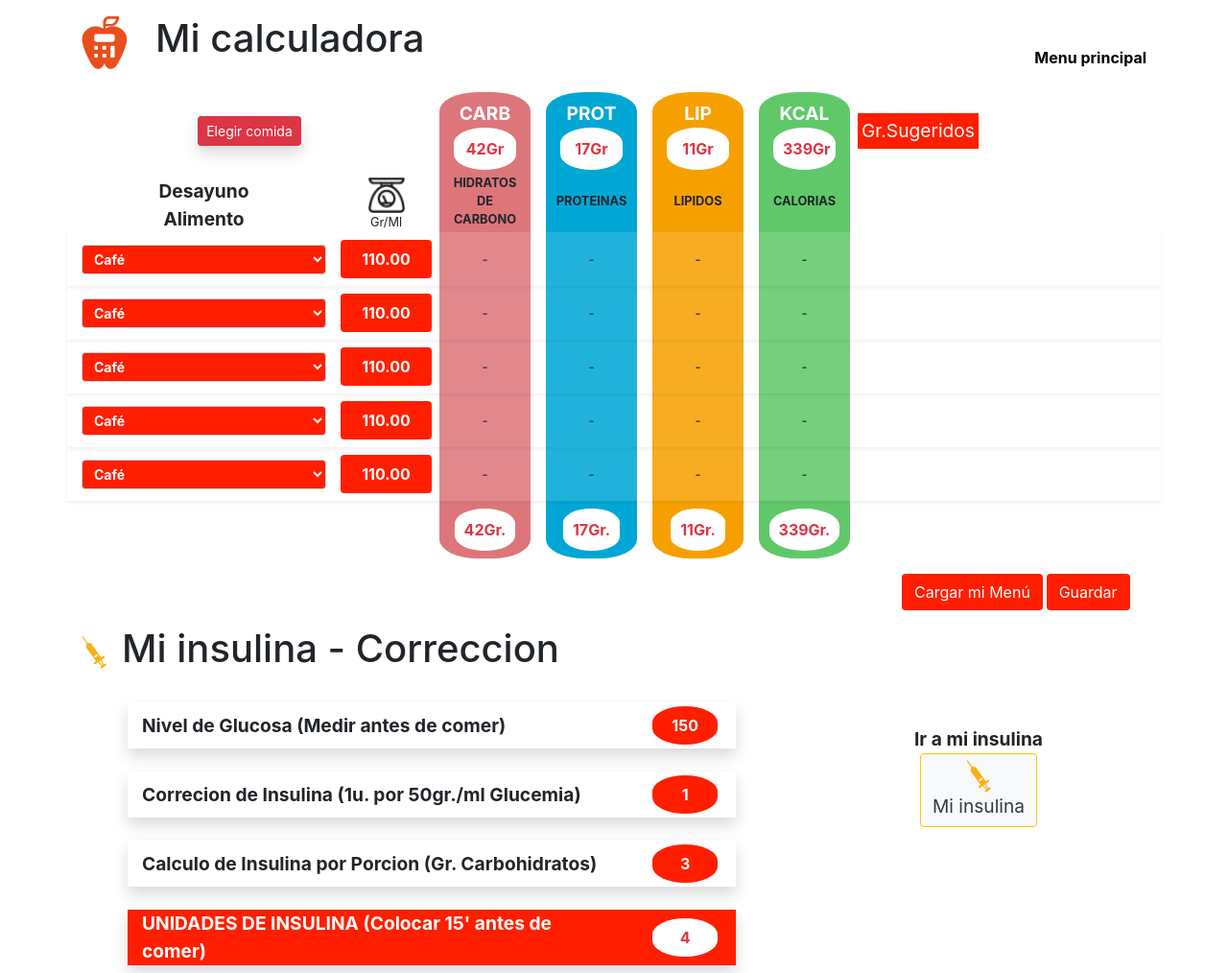
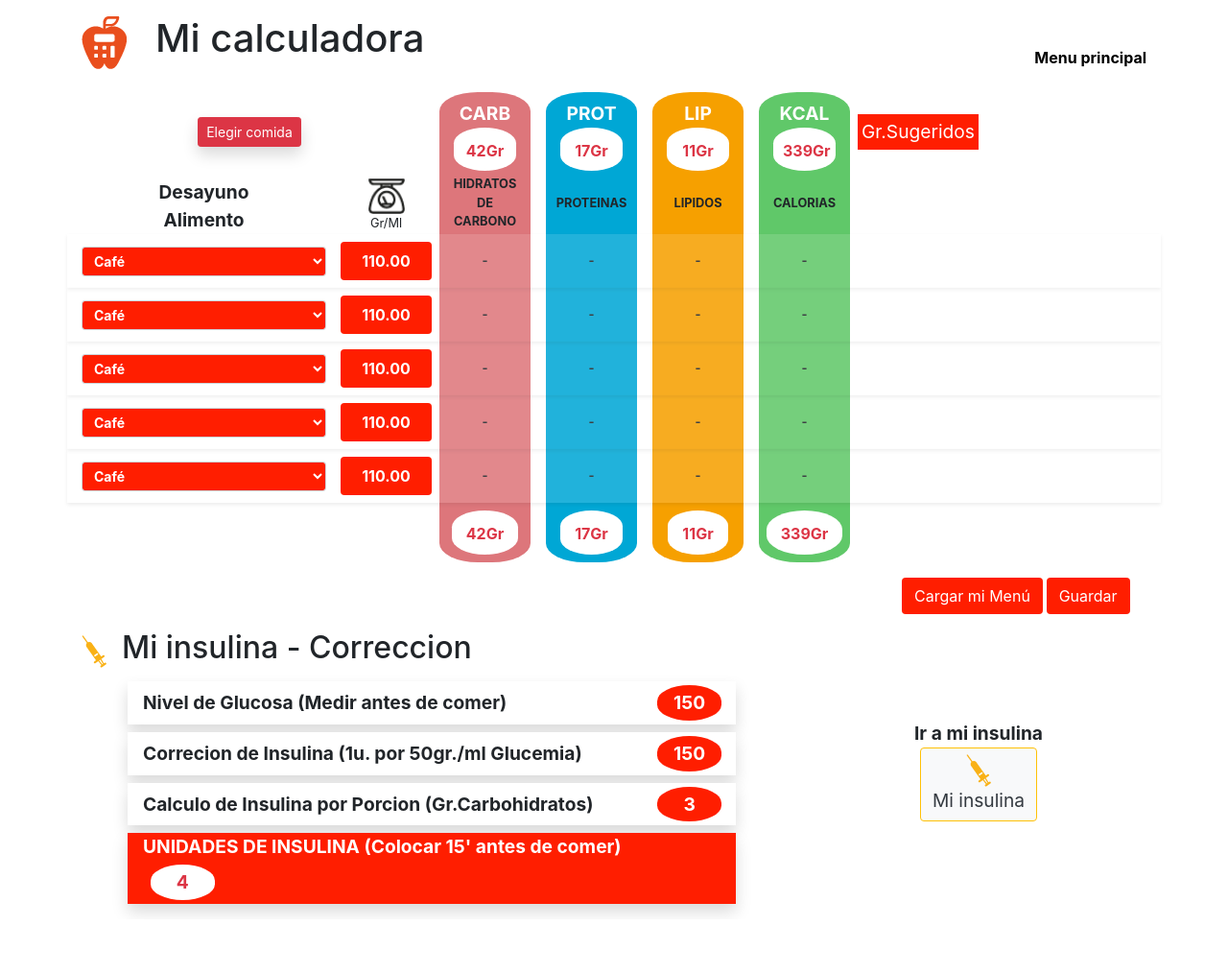
Before and after one commit to MareaRock/calculadora, a plain HTML site: page index.html in a window 1280 px wide. Shown: the whole page at 96% size. After the commit the page ends 958 px from the top, so only its background shows below. Drawn offline with Linux system fonts and the light colour scheme.

Commit message:
Trabajo finalizado

```diff
--- a/css/style.css
+++ b/css/style.css
@@ -92,6 +92,10 @@ p {
         padding-right: 2px;
         padding-left: 2px;
     }
+    .reduccion-p{
+        padding-left: 8px;
+        padding-right: 8px;
+    }
 
 }
 /*sm*/
@@ -115,6 +119,10 @@ p {
         padding-right: 15px;
         padding-left: 15px;
     }
+    .reduccion-p{
+        padding-left: 15px;
+        padding-right: 15px;
+    }
 }
 /*md*/
 @media (min-width: 992px) {
@@ -134,3 +142,7 @@ p {
         font-size: 1em ;
     }
 }
+
+.aa{
+    background-color: cadetblue;
+}
--- a/index.html
+++ b/index.html
@@ -30,28 +30,28 @@
                 <button class="btn btn-sm btn-md-lg btn-danger shadow">Elegir comida</button>
             </div>
 
-            <div class="col-2 col-md-1 bordes-top-caja rosa text-center mx-md-2">
+            <div class="col-2 col-md-1 bordes-top-caja rosa text-center mx-md-2 reduccion-p">
                 <p class="text-white mt-2">CARB</p>
                 <div class="caja bg-white bordes-top-caja bordes-bot-caja">
-                    <span class="text-danger">42Gr</span>
+                    <span class="align-middle text-danger">42Gr</span>
                 </div>
             </div>
-            <div class="col-2 col-md-1 bordes-top-caja azul text-center mx-md-2">
+            <div class="col-2 col-md-1 bordes-top-caja azul text-center mx-md-2 reduccion-p">
                 <p class="text-white mt-2">PROT</p>
                 <div class="caja bg-white bordes-top-caja bordes-bot-caja">
-                    <span class="text-danger" n>17Gr</span>
+                    <span class="align-middle text-danger" n>17Gr</span>
                 </div>
             </div>
-            <div class="col-2 col-md-1 bordes-top-caja naranja text-center mx-md-2">
+            <div class="col-2 col-md-1 bordes-top-caja naranja text-center mx-md-2 reduccion-p">
                 <p class="text-white mt-2">LIP</p>
                 <div class="caja bg-white bordes-top-caja bordes-bot-caja">
-                    <span class="text-danger">11Gr</span>
+                    <span class="align-middle text-danger">11Gr</span>
                 </div>
             </div>
-            <div class="col-2 col-md-1 bordes-top-caja verde text-center mx-md-2">
+            <div class="col-2 col-md-1 bordes-top-caja verde text-center mx-md-2 reduccion-p">
                 <p class="text-white mt-2">KCAL</p>
                 <div class="caja bg-white bordes-top-caja bordes-bot-caja">
-                    <span class="text-danger">339Gr</span>
+                    <span class="align-middle text-danger">339Gr</span>
                 </div>
             </div>
             <div class="col-8 offset-4 col-md-auto offset-md-0 p-0">
@@ -265,23 +265,23 @@
 
             </div>
             <div class="col-2 col-md-1 d-flex mx-md-2 py-2 rosa justify-content-center bordes-bot-caja">
-                <div class="caja bg-white bordes-top-caja bordes-bot-caja">
-                    <span class="text-danger">42Gr.</span>
+                <div class="caja bg-white bordes-top-caja bordes-bot-caja reduccion-p">
+                    <span class="align-middle text-danger">42Gr</span>
                 </div>
             </div>
             <div class="col-2 col-md-1 d-flex mx-md-2 py-2 azul justify-content-center bordes-bot-caja">
-                <div class="caja bg-white bordes-top-caja bordes-bot-caja">
-                    <span class="text-danger">17Gr.</span>
+                <div class="caja bg-white bordes-top-caja bordes-bot-caja reduccion-p">
+                    <span class="align-middle text-danger">17Gr</span>
                 </div>
             </div>
             <div class="col-2 col-md-1 d-flex mx-md-2 py-2 naranja justify-content-center bordes-bot-caja">
-                <div class="caja bg-white bordes-top-caja bordes-bot-caja">
-                    <span class="text-danger">11Gr.</span>
+                <div class="caja bg-white bordes-top-caja bordes-bot-caja reduccion-p">
+                    <span class="align-middle text-danger">11Gr</span>
                 </div>
             </div>
             <div class="col-2 col-md-1 d-flex mx-md-2 py-2 verde justify-content-center bordes-bot-caja">
-                <div class="caja bg-white bordes-top-caja bordes-bot-caja">
-                    <span class="text-danger">339Gr.</span>
+                <div class="caja bg-white bordes-top-caja bordes-bot-caja reduccion-p">
+                    <span class="align-middle text-danger">339Gr</span>
                 </div>
             </div>
             <div class="col-auto py-2">
@@ -300,61 +300,62 @@
             </div>
         </div>
 
-        <div class="row">
-            <div class="col-auto align-items-center d-flex">
+        <div class="row justify-content-center justify-content-md-start">
+            <div class="col-auto align-items-center text-center d-flex">
                 <img src="img/icon_insulina.png" class="mr-3" alt="">
-                <h1 class="d-inline">Mi insulina - Correccion</h1>
+                <h5 class="d-md-none align-middle">Mi insulina - Correccion</h5>
+                <h2 class="d-none d-md-block ">Mi insulina - Correccion</h2>
             </div>
         </div>
 
-        <div class="row">
+        <div class="row mb-3">
             <div class="col-12 col-md-8">
-                <div class="row shadow bg-white align-items-center justify-content-between mx-md-5 mt-4">
-                    <div class="col-auto">
+                <div class="row shadow bg-white align-items-center justify-content-between mx-md-5 mt-2">
+                    <div class="col-10 col-md-auto px-1 px-md-3">
                         <p>Nivel de Glucosa (Medir antes de comer)</p>
                     </div>
-                    <div class="col-2">
-                        <div class="p-2 m-1 rojo bordes-top-caja bordes-bot-caja text-center">
-                            <span class="text-white">150</span>
+                    <div class="col-2 pl-0 pl-md-4">
+                        <div class="my-1 p-1 rojo bordes-top-caja bordes-bot-caja text-center">
+                            <p class="text-white align-middle">150</p>
                         </div>
                     </div>
                 </div>
 
-                <div class="row shadow bg-white align-items-center justify-content-between mx-md-5 mt-4">
-                    <div class="col-auto">
+                <div class="row shadow bg-white align-items-center justify-content-between mx-md-5 mt-2">
+                    <div class="col-10 col-md-auto px-1 px-md-3">
                         <p>Correcion de Insulina (1u. por 50gr./ml Glucemia)</p>
                     </div>
-                    <div class="col-2">
-                        <div class="p-2 m-1 rojo bordes-top-caja bordes-bot-caja text-center">
-                            <span class="text-white">1</span>
+                    <div class="col-2 pl-0 pl-md-4">
+                        <div class="my-1 p-1 rojo bordes-top-caja bordes-bot-caja text-center">
+                            <p class="text-white align-middle">150</p>
                         </div>
                     </div>
                 </div>
 
-                <div class="row shadow bg-white align-items-center justify-content-between mx-md-5 mt-4">
-                    <div class="col-auto">
-                        <p>Calculo de Insulina por Porcion (Gr. Carbohidratos)</p>
+                <div class="row shadow bg-white align-items-center justify-content-between mx-md-5 mt-2">
+                    <div class="col-10 col-md-auto px-1 px-md-3">
+                        <p>Calculo de Insulina por Porcion (Gr.Carbohidratos)</p>
                     </div>
-                    <div class="col-2">
-                        <div class="p-2 m-1 rojo bordes-top-caja bordes-bot-caja text-center">
-                            <span class="text-white">3</span>
+                    <div class="col-2 pl-0 pl-md-4">
+                        <div class="my-1 p-1 rojo bordes-top-caja bordes-bot-caja text-center">
+                            <p class="text-white align-middle">3</p>
                         </div>
                     </div>
                 </div>
 
-                <div class="row shadow rojo align-items-center justify-content-between mx-md-5 mt-4 mb-2">
-                    <div class=" col-10">
+                <div class="row shadow rojo align-items-center justify-content-between mx-md-5 mt-2">
+                    <div class="col-10 col-md-auto px-1 px-md-3">
                         <p class="text-white">UNIDADES DE INSULINA (Colocar 15' antes de comer)</p>
                     </div>
-                    <div class="col-2">
-                        <div class="p-2 m-1 bg-white bordes-top-caja bordes-bot-caja text-center">
-                            <span class="text-danger">4</span>
+                    <div class="col-2 pl-0 pl-md-4">
+                        <div class="my-1 p-1 bg-white bordes-top-caja bordes-bot-caja text-center">
+                            <p class="text-danger align-middle">4</p>
                         </div>
                     </div>
                 </div>
             </div>
 
-            <div class="col text-center col-md-4 my-5">
+            <div class="col text-center col-md-4 my-3 my-md-5">
                 <p>Ir a mi insulina</p>
                 <button class="btn btn-light btn-outline-warning">
                     <img src="img/icon_insulina.png" alt="">
```
